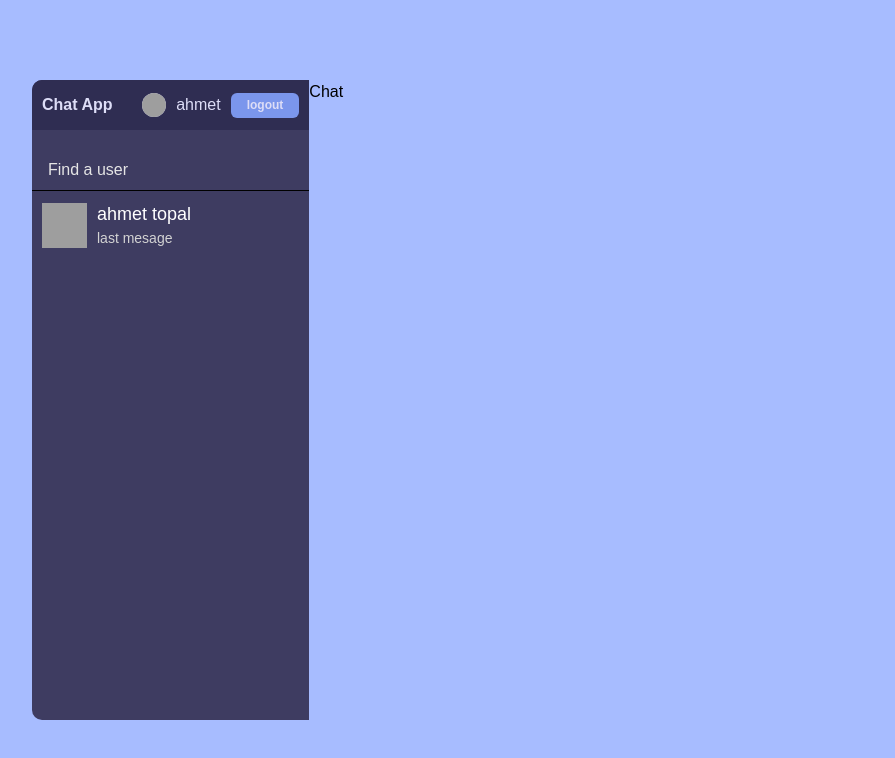
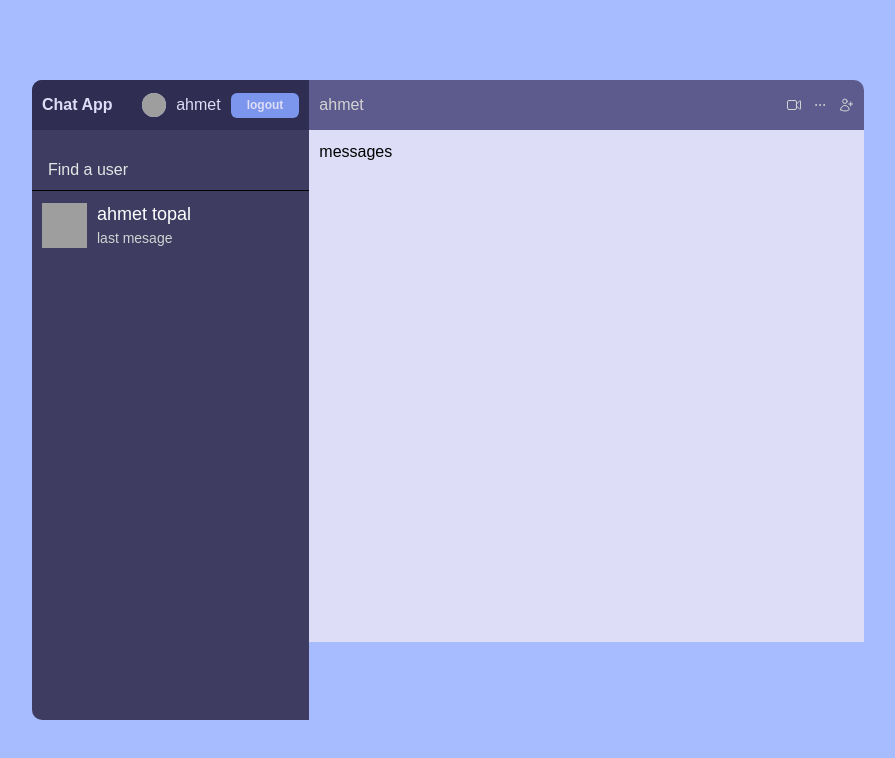
Before and after one commit to ahmettopal/react-chat-app, a React (Create React App) app: page / in a window 1280 px wide. Shown: the top 758 px of the page, without its empty margins (192-1087 px from the left). Built offline with nearby package versions, Linux system fonts and the light colour scheme; grey boxes are pictures that could not be loaded.

Commit message:
add chat header & message screen body

```diff
--- a/src/components/Chat.js
+++ b/src/components/Chat.js
@@ -1,10 +1,30 @@
-import React from 'react'
-import { Box } from '@chakra-ui/react'
+import React from "react";
+import { Box, Text, Icon } from "@chakra-ui/react";
+import { Camera, More, Add } from "./icons";
+import { Messages } from ".";
 
 const Chat = () => {
   return (
-    <Box flex={2}>Chat</Box>
-  )
-}
+    <Box flex={2}>
+      <Box
+        h={"50px"}
+        backgroundColor={"#5d5b8d"}
+        display={"flex"}
+        alignItems={"center"}
+        justifyContent="space-between"
+        p={"10px"}
+        color="lightgray"
+      >
+        <Text>ahmet</Text>
+        <Box display={"flex"} gap="10px">
+          <Icon as={Camera} />
+          <Icon as={More} />
+          <Icon as={Add} />
+        </Box>
+      </Box>
+      <Messages />
+    </Box>
+  );
+};
 
-export default Chat
+export default Chat;
--- /dev/null
+++ b/src/components/icons/Add.js
@@ -0,0 +1,21 @@
+import React from "react";
+
+const SvgAdd = props => (
+  <svg
+    xmlns="http://www.w3.org/2000/svg"
+    fill="none"
+    viewBox="0 0 24 24"
+    stroke-width="1.5"
+    stroke="currentColor"
+    class="w-6 h-6"
+    {...props}
+  >
+    <path
+      stroke-linecap="round"
+      stroke-linejoin="round"
+      d="M19 7.5v3m0 0v3m0-3h3m-3 0h-3m-2.25-4.125a3.375 3.375 0 11-6.75 0 3.375 3.375 0 016.75 0zM4 19.235v-.11a6.375 6.375 0 0112.75 0v.109A12.318 12.318 0 0110.374 21c-2.331 0-4.512-.645-6.374-1.766z"
+    />
+  </svg>
+);
+
+export default SvgAdd;
--- /dev/null
+++ b/src/components/icons/Camera.js
@@ -0,0 +1,20 @@
+import * as React from "react";
+
+const SvgCamera = props => (
+  <svg
+    xmlns="http://www.w3.org/2000/svg"
+    fill="none"
+    viewBox="0 0 24 24"
+    stroke-width="1.5"
+    stroke="currentColor"
+    class="w-6 h-6"
+    {...props}
+  >
+    <path
+      stroke-linecap="round"
+      d="M15.75 10.5l4.72-4.72a.75.75 0 011.28.53v11.38a.75.75 0 01-1.28.53l-4.72-4.72M4.5 18.75h9a2.25 2.25 0 002.25-2.25v-9a2.25 2.25 0 00-2.25-2.25h-9A2.25 2.25 0 002.25 7.5v9a2.25 2.25 0 002.25 2.25z"
+    />
+  </svg>
+);
+
+export default SvgCamera;
--- /dev/null
+++ b/src/components/icons/More.js
@@ -0,0 +1,21 @@
+import * as React from "react";
+
+const SvgMore = (props) => (
+  <svg
+    xmlns="http://www.w3.org/2000/svg"
+    fill="none"
+    viewBox="0 0 24 24"
+    stroke-width="1.5"
+    stroke="currentColor"
+    class="w-6 h-6"
+    {...props}
+  >
+    <path
+      stroke-linecap="round"
+      stroke-linejoin="round"
+      d="M6.75 12a.75.75 0 11-1.5 0 .75.75 0 011.5 0zM12.75 12a.75.75 0 11-1.5 0 .75.75 0 011.5 0zM18.75 12a.75.75 0 11-1.5 0 .75.75 0 011.5 0z"
+    />
+  </svg>
+);
+
+export default SvgMore;
--- /dev/null
+++ b/src/components/icons/index.js
@@ -0,0 +1,3 @@
+export { default as Camera } from './Camera';
+export { default as More } from './More';
+export { default as Add } from './Add';
--- a/src/components/index.js
+++ b/src/components/index.js
@@ -7,3 +7,4 @@ export { default as Input } from "./inputs/Input";
 export { default as Chats } from "./Chats";
 export { default as UserCard } from "./cards/UserCard";
 export { default as Chat } from "./Chat";
+export { default as Messages} from './message/Messages'
--- /dev/null
+++ b/src/components/message/Messages.js
@@ -0,0 +1,12 @@
+import React from "react";
+import { Box } from "@chakra-ui/react";
+
+const Messages = () => {
+  return (
+    <Box backgroundColor={"#ddddf7"} p="10px" overflow={"scroll"} h="80%">
+      messages
+    </Box>
+  );
+};
+
+export default Messages;
```
